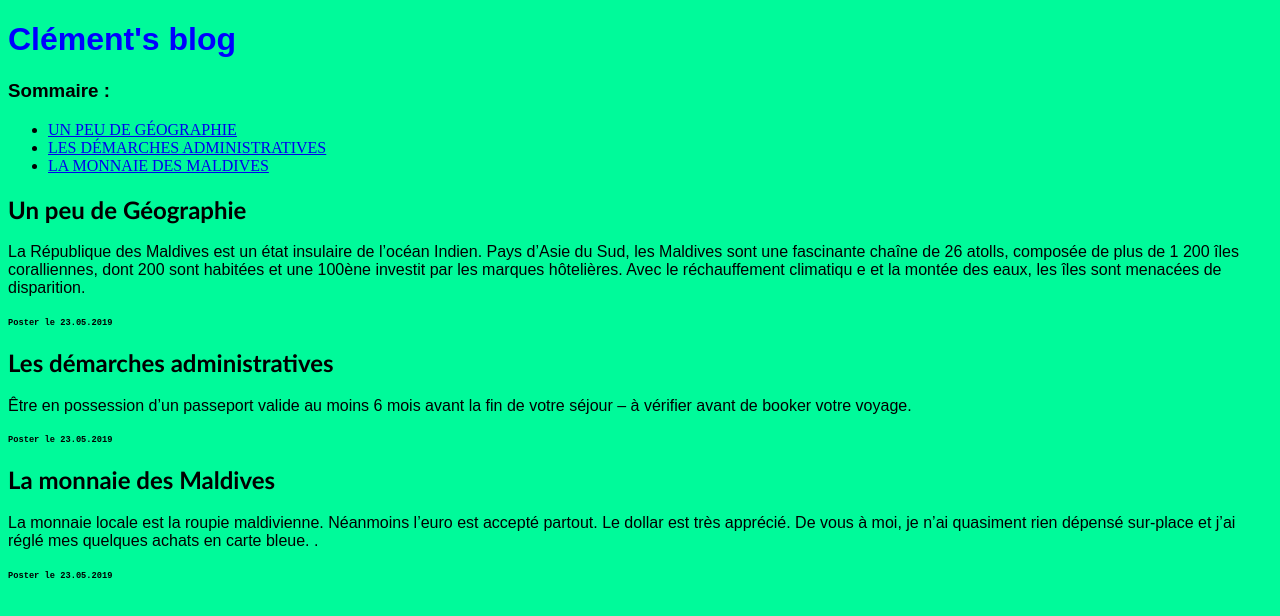
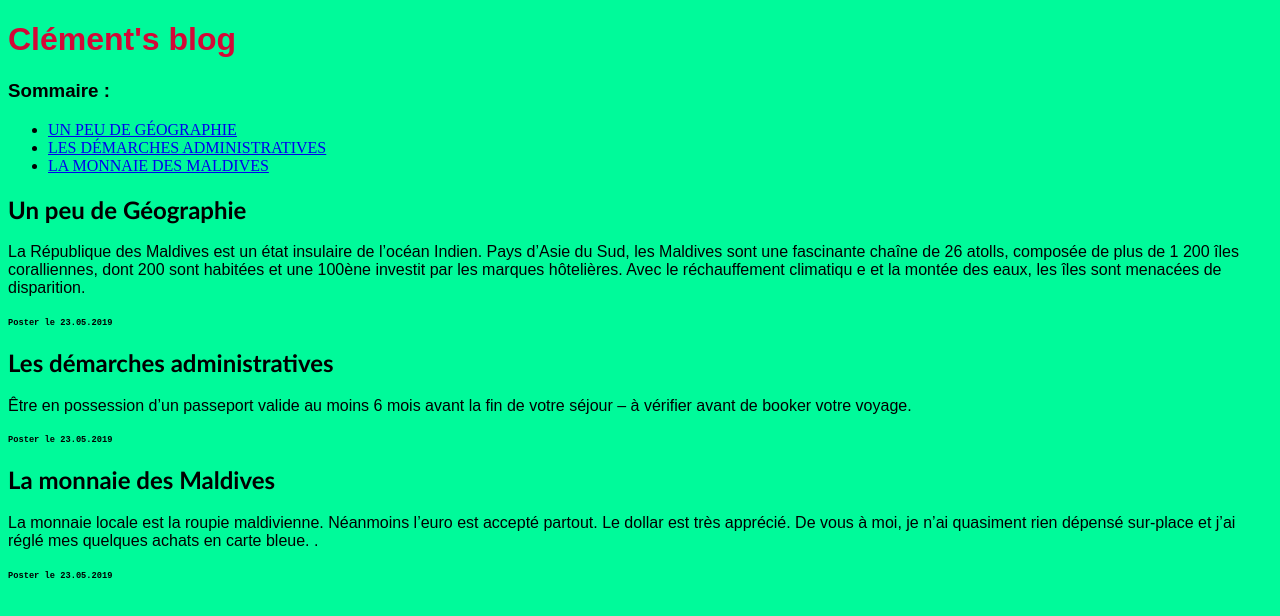
Before and after one commit to clementgirardin/clementgirardin, a plain HTML site: page index.html in a window 1280 px wide. Drawn offline with Linux system fonts and the light colour scheme.

Commit message:
Changement de couleurs.

```diff
--- a/index.html
+++ b/index.html
@@ -12,7 +12,7 @@
         }
 
         h1 {
-            color: blue;
+            color: #d40837;
         }
 
         h6 {
```
